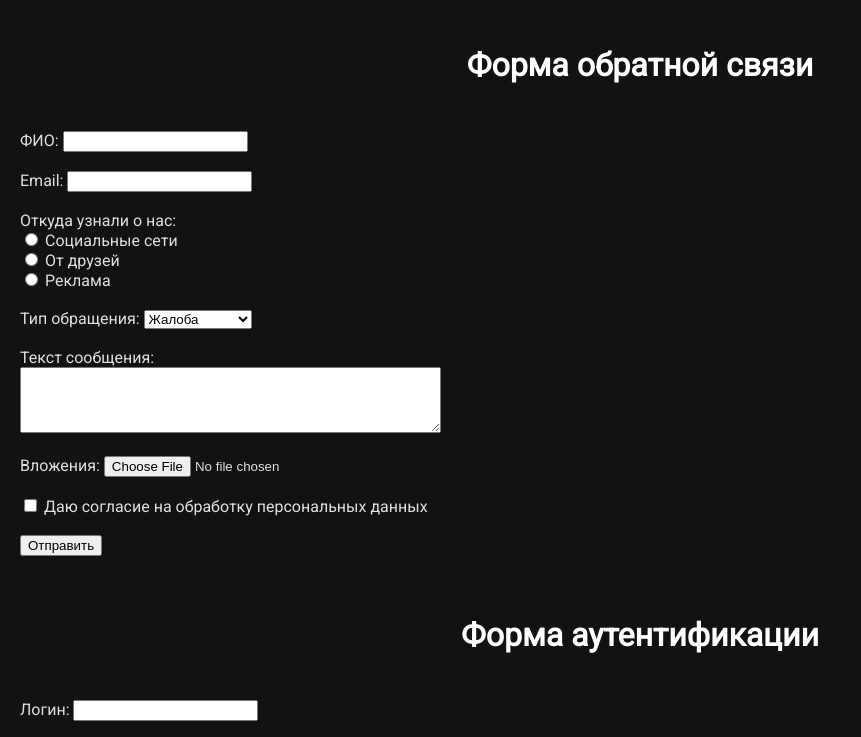
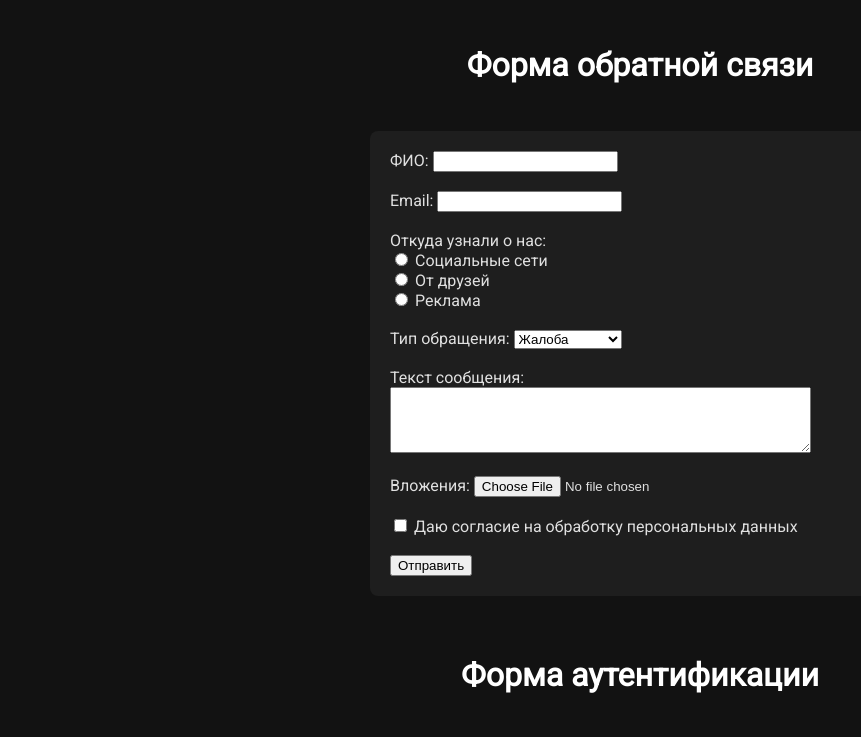
Before and after one commit to myffyy/popriadukhin-web-dev-2025, a plain HTML site: page index.html in a window 1280 px wide. Shown: the part 1300-2037 px from the top of the page, without its empty margins (0-861 px from the left). Drawn offline with Linux system fonts and the light colour scheme.

Commit message:
Update styles.css

```diff
--- a/styles.css
+++ b/styles.css
@@ -106,6 +106,13 @@ footer {
 	padding: 20px;
 }
 
+form {
+	max-width: 500px;
+	margin: 0 auto;
+	background-color: #1e1e1e;
+	padding: 20px;
+	border-radius: 8px;
+}
 footer p {
 	margin: 5px 0;
 }
```
